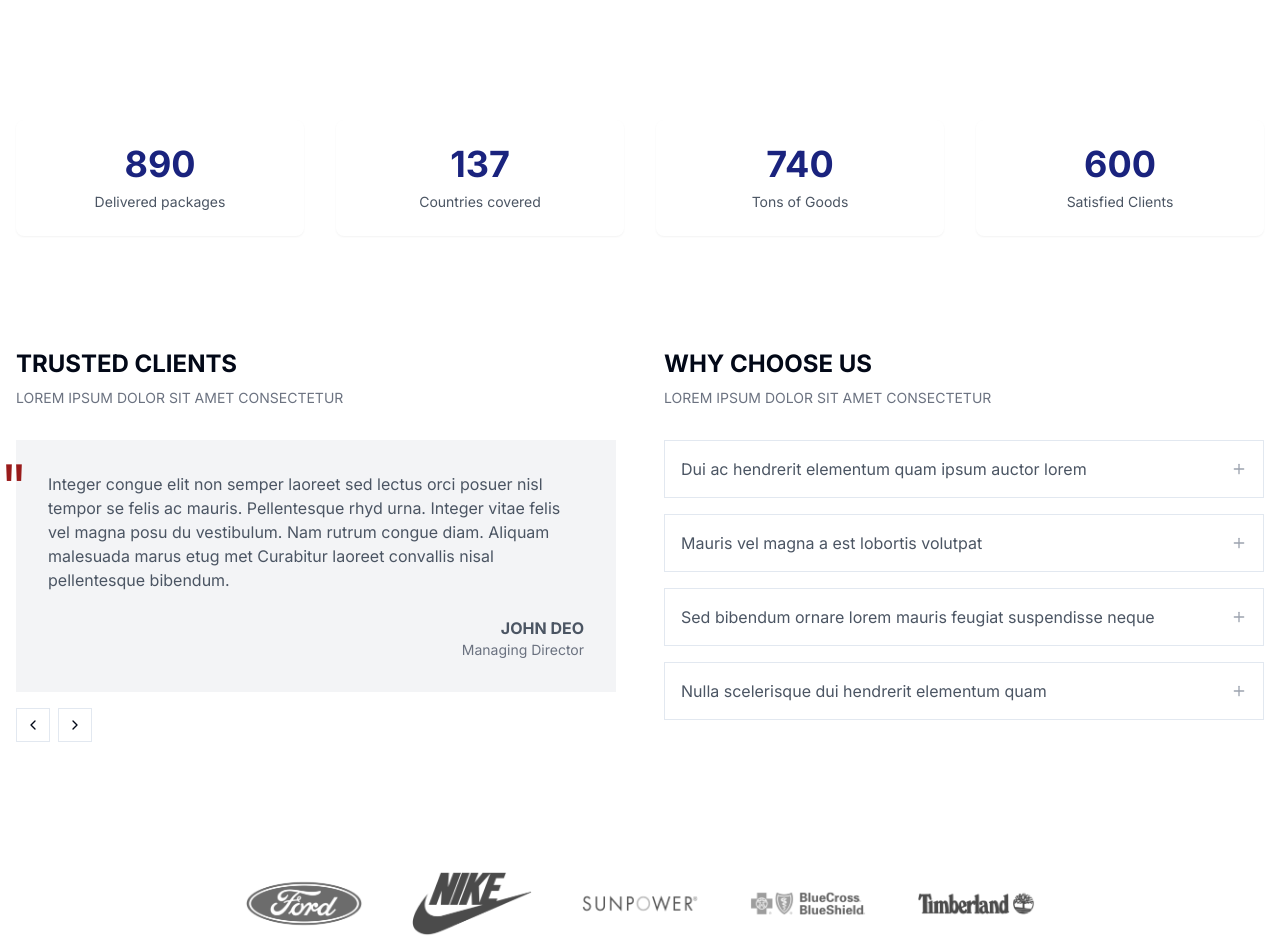
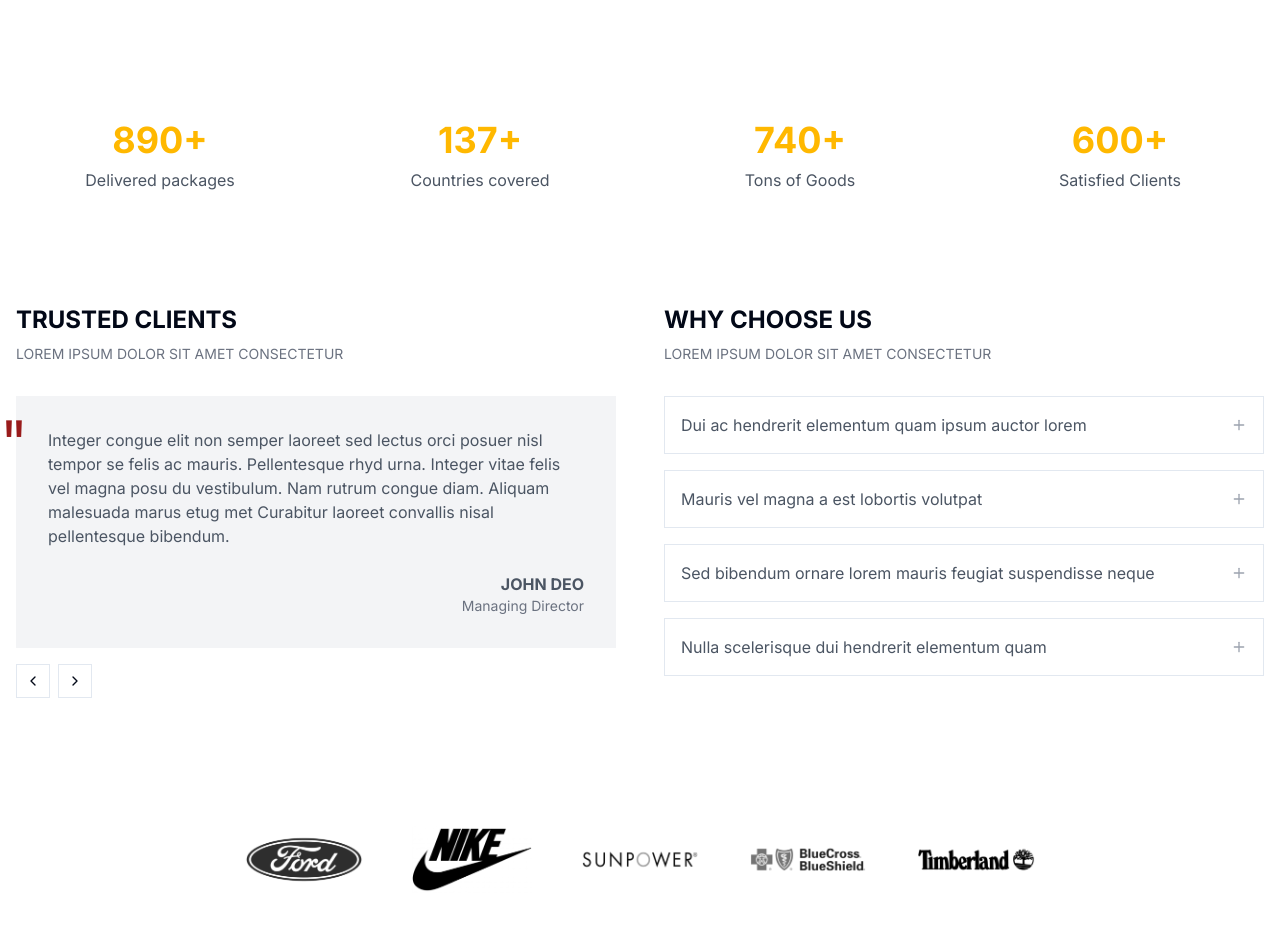
Before and after one commit to sampath-kumaramd/cargo-app, a Next.js app: page / in a window 1280 px wide. Shown: the part 2044-2992 px from the top of the page. Built offline with nearby package versions, Linux system fonts and the light colour scheme.

Commit message:
Add react-intersection-observer dependency and enhance components with framer-motion animations for improved user experience

```diff
--- a/package.json
+++ b/package.json
@@ -25,6 +25,7 @@
     "onchange": "^7.1.0",
     "react": "^18",
     "react-dom": "^18",
+    "react-intersection-observer": "^9.16.0",
     "tailwind-merge": "^2.4.0",
     "tailwindcss-animate": "^1.0.7",
     "zod": "^3.23.8"
--- a/src/components/LatestNews.tsx
+++ b/src/components/LatestNews.tsx
@@ -1,5 +1,8 @@
+'use client';
+
 import { FC } from 'react';
 import NewsCard from './NewsCard';
+import { motion } from 'framer-motion';
 
 const newsItems = [
   {
@@ -40,24 +43,73 @@ const newsItems = [
   },
 ];
 
+const containerVariants = {
+  hidden: { opacity: 0 },
+  visible: {
+    opacity: 1,
+    transition: {
+      staggerChildren: 0.2,
+    },
+  },
+};
+
+const itemVariants = {
+  hidden: { opacity: 0, y: 20 },
+  visible: {
+    opacity: 1,
+    y: 0,
+    transition: {
+      duration: 0.5,
+    },
+  },
+};
+
 const LatestNews: FC = () => {
   return (
     <section className="py-16">
       <div className="container mx-auto px-4">
-        <div className="mb-12 text-center">
+        <motion.div
+          className="mb-12 text-center"
+          initial={{ opacity: 0, y: -20 }}
+          whileInView={{ opacity: 1, y: 0 }}
+          viewport={{ once: true }}
+          transition={{ duration: 0.5 }}
+        >
           <h2 className="text-3xl font-bold text-gray-900">LATEST NEWS</h2>
-          <div className="flex items-center justify-center gap-2">
+          <motion.div
+            className="flex items-center justify-center gap-2"
+            initial={{ opacity: 0, scale: 0.8 }}
+            whileInView={{ opacity: 1, scale: 1 }}
+            viewport={{ once: true }}
+            transition={{ delay: 0.2, duration: 0.5 }}
+          >
             <div className="mt-2 text-sm uppercase tracking-wider text-cyan-500 flex items-center gap-2">
               <div className="w-3 h-3 bg-cyan-500"></div>
               INTEGER CONGUE ELIT
             </div>
-          </div>
-        </div>
-        <div className="grid gap-8 lg:grid-cols-2">
+          </motion.div>
+        </motion.div>
+
+        <motion.div
+          className="grid gap-8 lg:grid-cols-2"
+          variants={containerVariants}
+          initial="hidden"
+          whileInView="visible"
+          viewport={{ once: true }}
+        >
           {newsItems.map((item, index) => (
-            <NewsCard key={index} {...item} />
+            <motion.div
+              key={index}
+              variants={itemVariants}
+              whileHover={{
+                scale: 1.02,
+                transition: { duration: 0.2 },
+              }}
+            >
+              <NewsCard {...item} />
+            </motion.div>
           ))}
-        </div>
+        </motion.div>
       </div>
     </section>
   );
--- a/src/components/LogoCloud.tsx
+++ b/src/components/LogoCloud.tsx
@@ -1,4 +1,7 @@
+'use client';
+
 import Image from 'next/image';
+import { motion } from 'framer-motion';
 
 const LogoCloud = () => {
   const logos = [
@@ -34,12 +37,50 @@ const LogoCloud = () => {
     },
   ];
 
+  const containerVariants = {
+    hidden: { opacity: 0 },
+    visible: {
+      opacity: 1,
+      transition: {
+        staggerChildren: 0.1,
+      },
+    },
+  };
+
+  const itemVariants = {
+    hidden: { opacity: 0, y: 20 },
+    visible: {
+      opacity: 1,
+      y: 0,
+      transition: {
+        duration: 0.5,
+        ease: 'easeOut',
+      },
+    },
+  };
+
   return (
     <div className="bg-white py-16">
       <div className="container mx-auto px-4">
-        <div className="flex flex-wrap justify-center items-center gap-x-12 gap-y-8 grayscale opacity-70">
+        <motion.div
+          className="flex flex-wrap justify-center items-center gap-x-12 gap-y-8 grayscale opacity-70"
+          variants={containerVariants}
+          initial="hidden"
+          whileInView="visible"
+          viewport={{ once: true }}
+        >
           {logos.map((logo, index) => (
-            <div key={index} className="flex items-center justify-center">
+            <motion.div
+              key={index}
+              variants={itemVariants}
+              className="flex items-center justify-center"
+              whileHover={{
+                scale: 1.1,
+                opacity: 1,
+                filter: 'grayscale(0)',
+                transition: { duration: 0.2 },
+              }}
+            >
               <Image
                 src={logo.src}
                 alt={logo.alt}
@@ -47,9 +88,9 @@ const LogoCloud = () => {
                 height={logo.height}
                 className="object-contain"
               />
-            </div>
+            </motion.div>
           ))}
-        </div>
+        </motion.div>
       </div>
     </div>
   );
--- a/src/components/Services.tsx
+++ b/src/components/Services.tsx
@@ -2,9 +2,8 @@
 
 import { ChevronRight } from 'lucide-react';
 import Image from 'next/image';
-
+import { motion } from 'framer-motion';
 import { cn } from '@/lib/utils';
-
 import { Button } from './ui/button';
 
 const services = [
@@ -26,35 +25,78 @@ const services = [
 ];
 
 export default function Services() {
+  const containerVariants = {
+    hidden: { opacity: 0 },
+    visible: {
+      opacity: 1,
+      transition: {
+        staggerChildren: 0.2,
+      },
+    },
+  };
+
+  const itemVariants = {
+    hidden: { opacity: 0, y: 20 },
+    visible: {
+      opacity: 1,
+      y: 0,
+      transition: {
+        duration: 0.5,
+        ease: 'easeOut',
+      },
+    },
+  };
+
   return (
     <section className="py-16 bg-white">
       <div className="container mx-auto px-4">
         {/* Header */}
-        <div className="text-center mb-12">
+        <motion.div
+          className="text-center mb-12"
+          initial={{ opacity: 0, y: 20 }}
+          whileInView={{ opacity: 1, y: 0 }}
+          viewport={{ once: true }}
+          transition={{ duration: 0.5 }}
+        >
           <span className="text-green-500 font-medium">
             Real Solution, Real Fast !
           </span>
           <h2 className="text-3xl md:text-4xl font-bold mt-2 text-gray-900">
             Best Global Logistics Solutions.
           </h2>
-        </div>
+        </motion.div>
 
         {/* Services Grid */}
-        <div className="grid grid-cols-1 md:grid-cols-2 gap-8">
+        <motion.div
+          className="grid grid-cols-1 md:grid-cols-2 gap-8"
+          variants={containerVariants}
+          initial="hidden"
+          whileInView="visible"
+          viewport={{ once: true }}
+        >
           {services.map((service, index) => (
-            <div
+            <motion.div
               key={index}
+              variants={itemVariants}
               className="group relative overflow-hidden rounded-lg shadow-lg hover:shadow-xl transition-shadow"
             >
-              <div className="relative h-[300px] w-full">
+              <motion.div
+                className="relative h-[300px] w-full"
+                whileHover={{ scale: 1.05 }}
+                transition={{ duration: 0.3 }}
+              >
                 <Image
                   src={service.image}
                   alt={service.title}
                   fill
-                  className="object-cover transition-transform duration-300 group-hover:scale-105"
+                  className="object-cover"
                 />
                 {/* Service Icon */}
-                <div className="absolute bottom-4 left-4 bg-green-500 rounded-full p-4">
+                <motion.div
+                  className="absolute bottom-4 left-4 bg-green-500 rounded-full p-4"
+                  whileHover={{ scale: 1.1, rotate: 5 }}
+                  transition={{ duration: 0.2 }}
+                >
                   <Image
                     src={service.icon}
                     alt=""
@@ -62,8 +104,8 @@ export default function Services() {
                     height={32}
                     className="w-8 h-8"
                   />
-                </div>
-              </div>
+                </motion.div>
+              </motion.div>
 
               <div className="p-6 bg-white">
                 <h3 className="text-xl font-semibold mb-2">{service.title}</h3>
@@ -76,12 +118,18 @@ export default function Services() {
                   <ChevronRight className="ml-1 h-4 w-4 transition-transform group-hover/btn:translate-x-1" />
                 </Button>
               </div>
-            </div>
+            </motion.div>
           ))}
-        </div>
+        </motion.div>
 
         {/* Navigation Dots */}
-        <div className="flex justify-center items-center gap-2 mt-8">
+        <motion.div
+          className="flex justify-center items-center gap-2 mt-8"
+          initial={{ opacity: 0 }}
+          whileInView={{ opacity: 1 }}
+          viewport={{ once: true }}
+          transition={{ delay: 0.5 }}
+        >
           {[...Array(6)].map((_, i) => (
             <button
               key={i}
@@ -92,7 +140,7 @@ export default function Services() {
               aria-label={`Go to slide ${i + 1}`}
             />
           ))}
-        </div>
+        </motion.div>
 
         {/* Find Solutions Link */}
         <div className="text-center mt-8">
--- a/src/components/sections/Stats.tsx
+++ b/src/components/sections/Stats.tsx
@@ -1,16 +1,80 @@
-import React from 'react';
+'use client';
+
+import { motion, useAnimation } from 'framer-motion';
+import { useEffect } from 'react';
+import { useInView } from 'react-intersection-observer';
 
 interface StatItemProps {
   number: number;
   label: string;
 }
 
-const StatItem: React.FC<StatItemProps> = ({ number, label }) => (
-  <div className="flex flex-col items-center p-6 bg-white rounded-lg shadow-sm">
-    <span className="text-4xl font-bold text-[#1a237e] mb-2">{number}</span>
-    <span className="text-gray-600 text-sm text-center">{label}</span>
-  </div>
-);
+const StatItem: React.FC<StatItemProps> = ({ number, label }) => {
+  const controls = useAnimation();
+  const [ref, inView] = useInView({
+    threshold: 0.3,
+    triggerOnce: true,
+  });
+
+  useEffect(() => {
+    if (inView) {
+      controls.start('visible');
+    }
+  }, [controls, inView]);
+
+  return (
+    <motion.div
+      ref={ref}
+      initial={{ opacity: 0, y: 20 }}
+      animate={controls}
+      variants={{
+        visible: {
+          opacity: 1,
+          y: 0,
+          transition: {
+            duration: 0.5,
+            ease: 'easeOut',
+          },
+        },
+      }}
+      className="text-center"
+    >
+      <motion.div
+        className="text-4xl font-bold text-brand-yellow mb-2"
+        initial={{ opacity: 0, scale: 0.5 }}
+        animate={controls}
+        variants={{
+          visible: {
+            opacity: 1,
+            scale: 1,
+            transition: {
+              duration: 0.5,
+              ease: 'easeOut',
+            },
+          },
+        }}
+      >
+        {number}+
+      </motion.div>
+      <motion.div
+        className="text-gray-600"
+        initial={{ opacity: 0 }}
+        animate={controls}
+        variants={{
+          visible: {
+            opacity: 1,
+            transition: {
+              delay: 0.2,
+              duration: 0.5,
+            },
+          },
+        }}
+      >
+        {label}
+      </motion.div>
+    </motion.div>
+  );
+};
 
 const Stats: React.FC = () => {
   const stats = [
@@ -22,11 +86,17 @@ const Stats: React.FC = () => {
 
   return (
     <section className="py-12 px-4 max-w-7xl mx-auto">
-      <div className="grid grid-cols-1 md:grid-cols-2 lg:grid-cols-4 gap-8">
+      <motion.div
+        className="grid grid-cols-1 md:grid-cols-2 lg:grid-cols-4 gap-8"
+        initial={{ opacity: 0 }}
+        whileInView={{ opacity: 1 }}
+        viewport={{ once: true }}
+        transition={{ duration: 0.5 }}
+      >
         {stats.map((stat, index) => (
           <StatItem key={index} number={stat.number} label={stat.label} />
         ))}
-      </div>
+      </motion.div>
     </section>
   );
 };
```
Also changed, not shown: src/components/sections/Hero.tsx (+50 -16 lines), src/components/sections/Welcome.tsx (+88 -24 lines), 1 other file (tests, documents, lock files or other folders).
